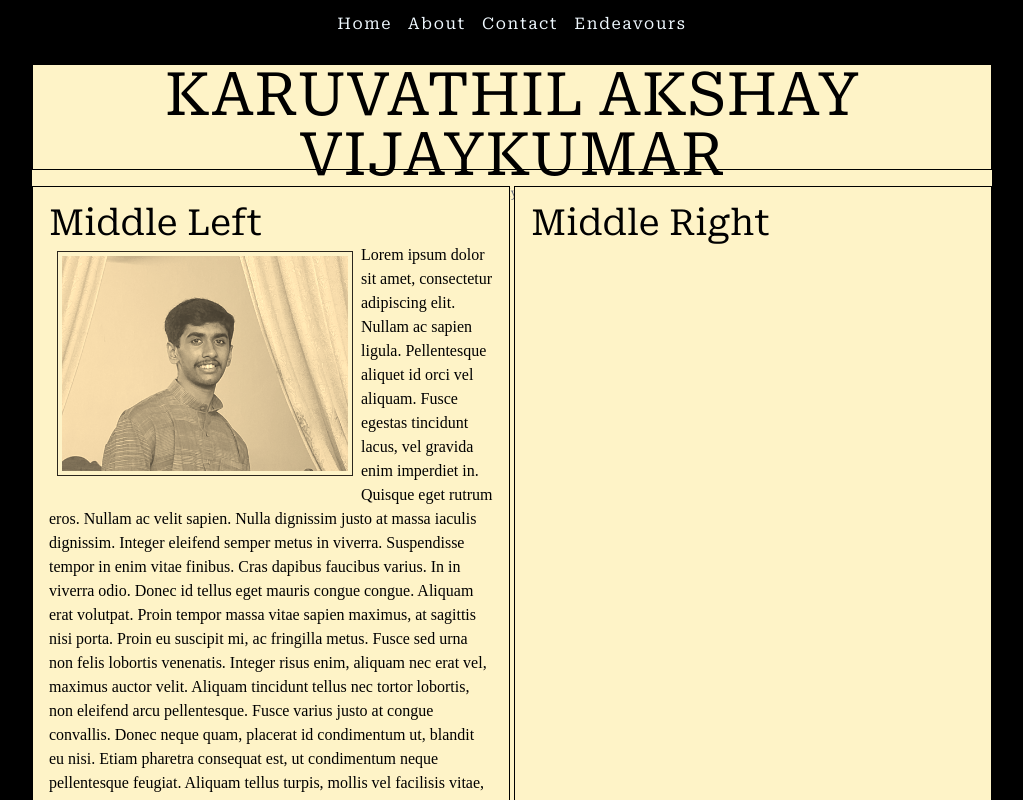
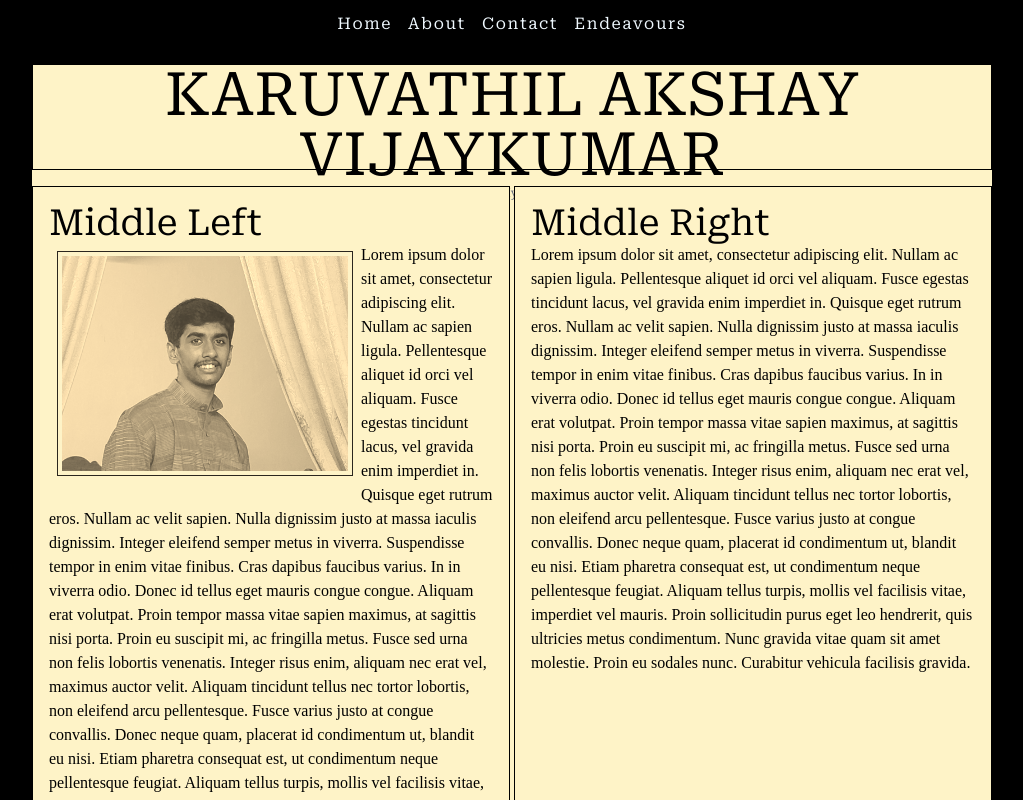
Before and after one commit to Akshay-VK/Akshay-VK.github.io, a SvelteKit app: page / in a window 1280 px wide. Shown: the top 800 px of the page, without its empty margins (128-1151 px from the left). Built offline with nearby package versions, Linux system fonts and the light colour scheme.

Commit message:
Added new zoom/interactions with elements on hover

```diff
--- a/src/routes/+page.svelte
+++ b/src/routes/+page.svelte
@@ -91,9 +91,25 @@
 			</div>
 		</div>
 		<div
-			class="row-span-7 col-span-3 bg-amber-100 border border-black p-4 hover:z-10 hover:scale-150 origin-top-left hover:bg-rose-500 transition-transform"
+			class="row-span-7 col-span-3 bg-amber-100 focus:bg-red-500 border border-black p-4 hover:z-10 origin-top-left hover:-translate-x-1/3 hover:origin-center hover:scale-125 transition-transform duration-500"
 		>
 			Middle Right
+			<div class="text-base body-style">
+				Lorem ipsum dolor sit amet, consectetur adipiscing elit. Nullam ac sapien ligula.
+				Pellentesque aliquet id orci vel aliquam. Fusce egestas tincidunt lacus, vel gravida enim
+				imperdiet in. Quisque eget rutrum eros. Nullam ac velit sapien. Nulla dignissim justo at
+				massa iaculis dignissim. Integer eleifend semper metus in viverra. Suspendisse tempor in
+				enim vitae finibus. Cras dapibus faucibus varius. In in viverra odio. Donec id tellus eget
+				mauris congue congue. Aliquam erat volutpat. Proin tempor massa vitae sapien maximus, at
+				sagittis nisi porta. Proin eu suscipit mi, ac fringilla metus. Fusce sed urna non felis
+				lobortis venenatis. Integer risus enim, aliquam nec erat vel, maximus auctor velit. Aliquam
+				tincidunt tellus nec tortor lobortis, non eleifend arcu pellentesque. Fusce varius justo at
+				congue convallis. Donec neque quam, placerat id condimentum ut, blandit eu nisi. Etiam
+				pharetra consequat est, ut condimentum neque pellentesque feugiat. Aliquam tellus turpis,
+				mollis vel facilisis vitae, imperdiet vel mauris. Proin sollicitudin purus eget leo
+				hendrerit, quis ultricies metus condimentum. Nunc gravida vitae quam sit amet molestie.
+				Proin eu sodales nunc. Curabitur vehicula facilisis gravida.
+			</div>
 		</div>
 		<div class="row-span-2 col-span-2 bg-amber-100 border border-black p-4">Down Left</div>
 		<div class="col-span-2 row-span-2 bg-amber-100 border border-black p-4">Down Middle</div>
```
